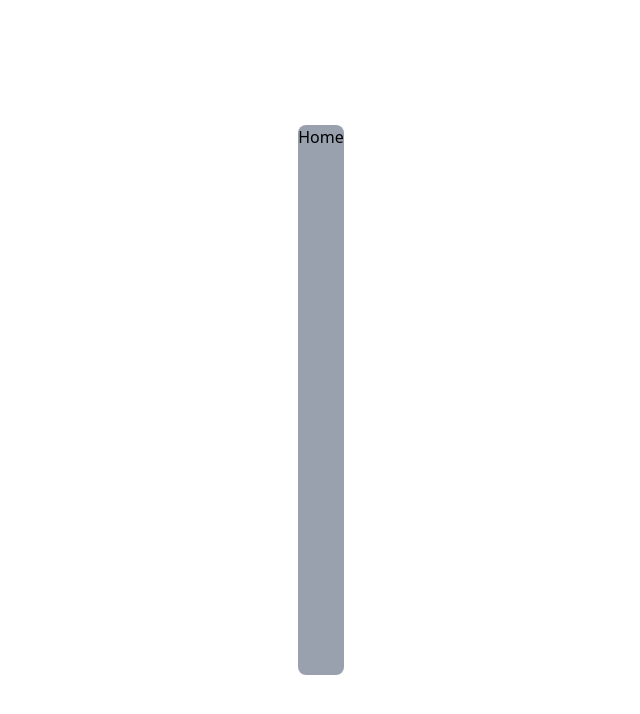
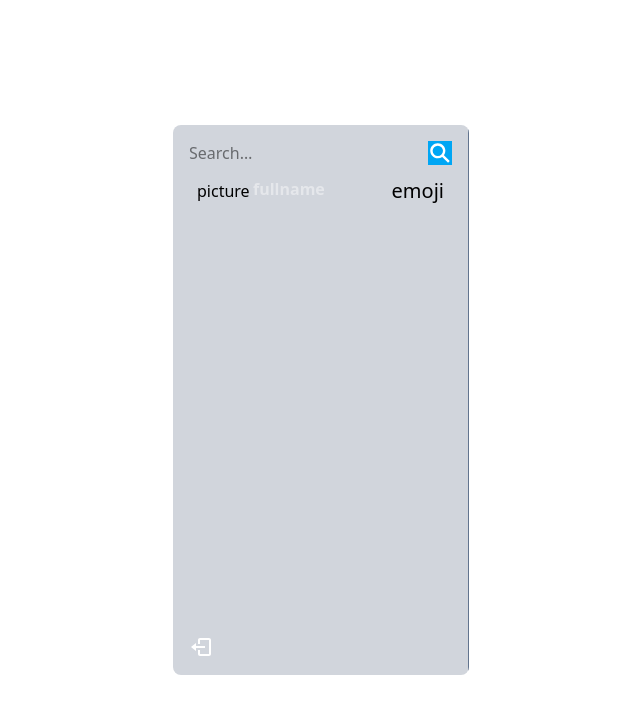
Before and after one commit to muhammadderic/mern-realtime-chat-app-dlfgs, a React (Vite) app in the folder frontend/: page / in a window 1280 px wide. Shown: the top 714 px of the page, without its empty margins (319-959 px from the left). Built offline with nearby package versions, Linux system fonts and the light colour scheme; sample sign-in values are in the browser's storage.

Commit message:
create sidebar compts

```diff
--- a/frontend/package.json
+++ b/frontend/package.json
@@ -14,6 +14,7 @@
     "react": "^19.2.0",
     "react-dom": "^19.2.0",
     "react-hot-toast": "^2.6.0",
+    "react-icons": "^5.5.0",
     "react-router-dom": "^7.10.1",
     "tailwindcss": "^4.1.18"
   },
--- /dev/null
+++ b/frontend/src/components/sidebar/Conversation.tsx
@@ -0,0 +1,22 @@
+const Conversation = () => {
+  return (
+    <>
+      <div className={"flex gap-2 items-center hover:bg-sky-500 rounded p-2 py-1 cursor-pointer"}>
+        <div className={`avatar`}>
+          <div className='w-12 rounded-full'>
+            picture
+          </div>
+        </div>
+
+        <div className='flex flex-col flex-1'>
+          <div className='flex gap-3 justify-between'>
+            <p className='font-bold text-gray-200'>fullname</p>
+            <span className='text-xl'>emoji</span>
+          </div>
+        </div>
+      </div>
+    </>
+  );
+};
+
+export default Conversation;
--- /dev/null
+++ b/frontend/src/components/sidebar/Conversations.tsx
@@ -0,0 +1,11 @@
+import Conversation from "./Conversation";
+
+const Conversations = () => {
+  return (
+    <div className='py-2 flex flex-col overflow-auto'>
+      <Conversation />
+    </div>
+  );
+};
+
+export default Conversations;
--- /dev/null
+++ b/frontend/src/components/sidebar/LogoutBtn.tsx
@@ -0,0 +1,19 @@
+import { BiLogOut } from "react-icons/bi";
+
+import useLogout from "../../hooks/useLogout";
+
+const LogoutButton = () => {
+  const { loading, logout } = useLogout();
+
+  return (
+    <div className='mt-auto'>
+      {!loading ? (
+        <BiLogOut className='w-6 h-6 text-white cursor-pointer' onClick={logout} />
+      ) : (
+        <span className='loading loading-spinner'></span>
+      )}
+    </div>
+  );
+};
+
+export default LogoutButton;
--- /dev/null
+++ b/frontend/src/components/sidebar/SearchInput.tsx
@@ -0,0 +1,34 @@
+import { useState } from "react";
+import { IoSearchSharp } from "react-icons/io5";
+import toast from "react-hot-toast";
+
+const SearchInput = () => {
+  const [search, setSearch] = useState("");
+
+  const handleSubmit = (e: React.FormEvent<HTMLFormElement>) => {
+    e.preventDefault();
+
+    if (!search) return;
+    if (search.length < 3) {
+      return toast.error("Search term must be at least 3 characters long");
+    }
+  };
+
+  return (
+    <form onSubmit={handleSubmit} className='flex items-center gap-2'>
+      <input
+        type='text'
+        placeholder='Search…'
+        className='input input-bordered rounded-full'
+        value={search}
+        onChange={(e) => setSearch(e.target.value)}
+      />
+
+      <button type='submit' className='btn btn-circle bg-sky-500 text-white'>
+        <IoSearchSharp className='w-6 h-6 outline-none' />
+      </button>
+    </form>
+  );
+};
+
+export default SearchInput;
--- /dev/null
+++ b/frontend/src/components/sidebar/Sidebar.tsx
@@ -0,0 +1,15 @@
+import Conversations from "./Conversations";
+import LogoutButton from "./LogoutBtn";
+import SearchInput from "./SearchInput";
+
+const Sidebar = () => {
+  return (
+    <div className='border-r border-slate-500 p-4 flex flex-col'>
+      <SearchInput />
+      <div className='divider px-3'></div>
+      <Conversations />
+      <LogoutButton />
+    </div>
+  );
+};
+export default Sidebar;
--- /dev/null
+++ b/frontend/src/hooks/useLogout.ts
@@ -0,0 +1,37 @@
+import { useState } from "react";
+import { useAuthContext } from "../context/AuthContext";
+import toast from "react-hot-toast";
+
+const useLogout = () => {
+  const [loading, setLoading] = useState(false);
+  const { setAuthUser } = useAuthContext();
+
+  const logout = async () => {
+    setLoading(true);
+    try {
+      const res = await fetch("http://localhost:5000/api/v1/auth/logout", {
+        method: "POST",
+        headers: { "Content-Type": "application/json" },
+      });
+      const data = await res.json();
+      if (data.error) {
+        throw new Error(data.error);
+      }
+
+      localStorage.removeItem("chat-user");
+      setAuthUser(null);
+    } catch (error) {
+      if (error instanceof Error) {
+        toast.error(error.message);
+      } else {
+        toast.error("Something went wrong");
+      }
+    } finally {
+      setLoading(false);
+    }
+  };
+
+  return { loading, logout };
+};
+
+export default useLogout;
--- a/frontend/src/pages/Home.tsx
+++ b/frontend/src/pages/Home.tsx
@@ -1,7 +1,9 @@
+import Sidebar from "../components/sidebar/Sidebar";
+
 function Home() {
   return (
-    <div className='flex sm:h-[450px] md:h-[550px] rounded-lg overflow-hidden bg-gray-400 bg-clip-padding backdrop-filter backdrop-blur-lg bg-opacity-0'>
-      <h1>Home</h1>
+    <div className='flex sm:h-[450px] md:h-[550px] rounded-lg overflow-hidden bg-gray-300 bg-clip-padding backdrop-filter backdrop-blur-lg bg-opacity-0'>
+      <Sidebar />
     </div>
   );
 };
```
Also changed, not shown: 1 other file (tests, documents, lock files or other folders).
